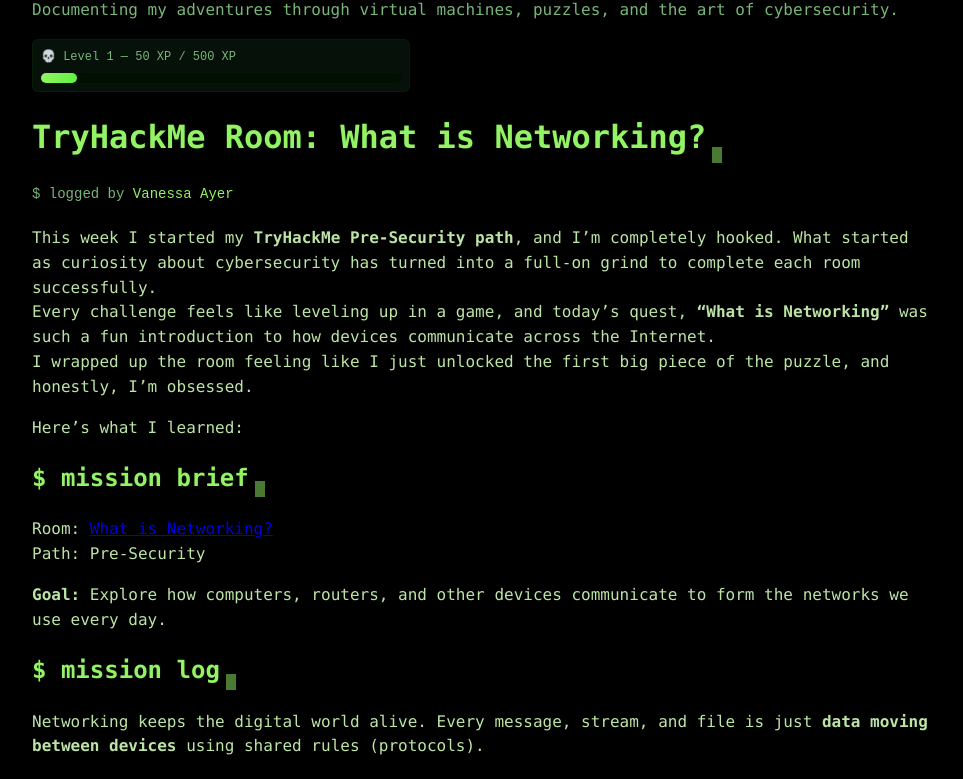
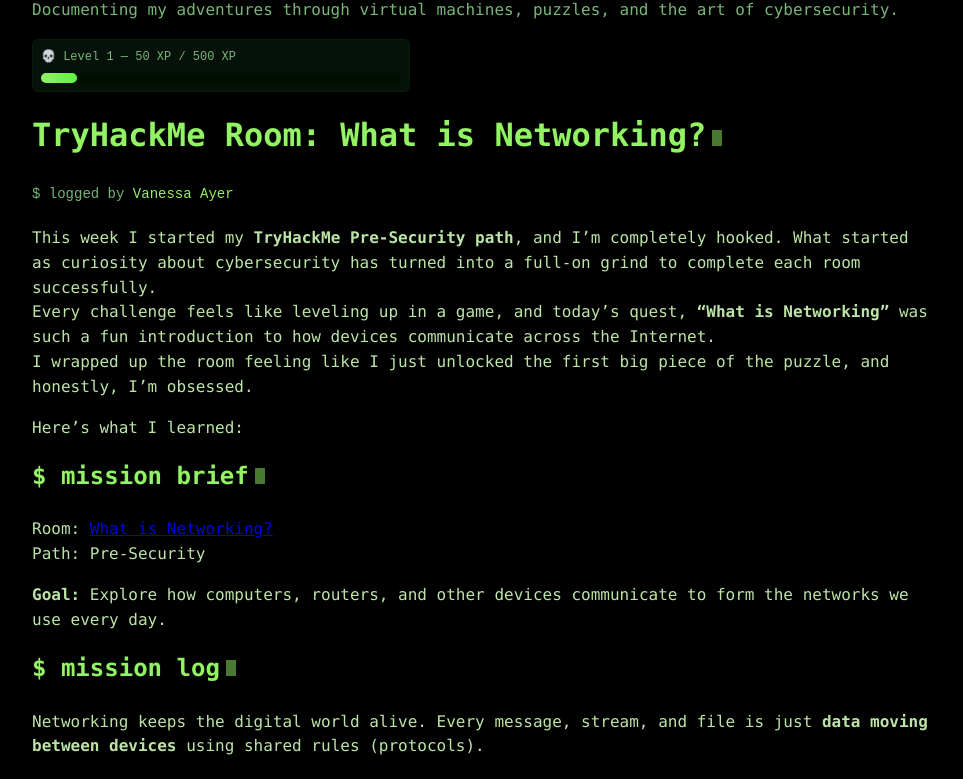
Before and after one commit to vanessa-ayer/tryhackme-log, a Jekyll site: the page built from _posts/2025-10-12-what-is-networking.md, in a window 1280 px wide. Shown: the part 158-937 px from the top of the page, without its empty margins (32-995 px from the left). Built offline with Jekyll 4.4.1, drawn with Linux system fonts in a browser that asks for light colours.

Commit message:
css / uniform cursor alignment for title + section headers

```diff
--- a/assets/css/custom.css
+++ b/assets/css/custom.css
@@ -53,9 +53,15 @@ body,
 	max-width: 900px;
 }
 
+/* Align blinking cursors and text for title + headers */
 h1.title .type-target,
-h1.title .cursor {
+h2.type-header .type-target,
+h1.title .cursor,
+h2.type-header .cursor {
 	display: inline-block;
+	vertical-align: baseline;
+	position: relative;
+	top: -2px; /* adjust if cursor sits too high or low */
 }
 
 h1,
@@ -73,6 +79,23 @@ code {
 	padding: 8px;
 	border-radius: 6px;
 	overflow-x: auto;
+}
+
+/* --- Terminal glow for code + bullet blocks --- */
+pre {
+	color: var(--accent);
+	background: rgba(0, 255, 0, 0.05);
+	border-radius: 6px;
+	padding: 8px 10px;
+	font-family: 'Source Code Pro', monospace;
+	line-height: 1.5;
+	overflow-x: auto;
+}
+
+pre::before {
+	content: '> ';
+	color: var(--accent);
+	opacity: 0.4;
 }
 
 /* --- homepage post list: terminal vibe --- */
@@ -182,23 +205,6 @@ code {
 	margin-left: 2px;
 }
 
-/* --- Terminal glow for code + bullet blocks --- */
-pre {
-	color: var(--accent);
-	background: rgba(0, 255, 0, 0.05);
-	border-radius: 6px;
-	padding: 8px 10px;
-	font-family: 'Source Code Pro', monospace;
-	line-height: 1.5;
-	overflow-x: auto;
-}
-
-pre::before {
-	content: '> ';
-	color: var(--accent);
-	opacity: 0.4;
-}
-
 .cursor {
 	display: inline-block;
 	width: 10px;
```
